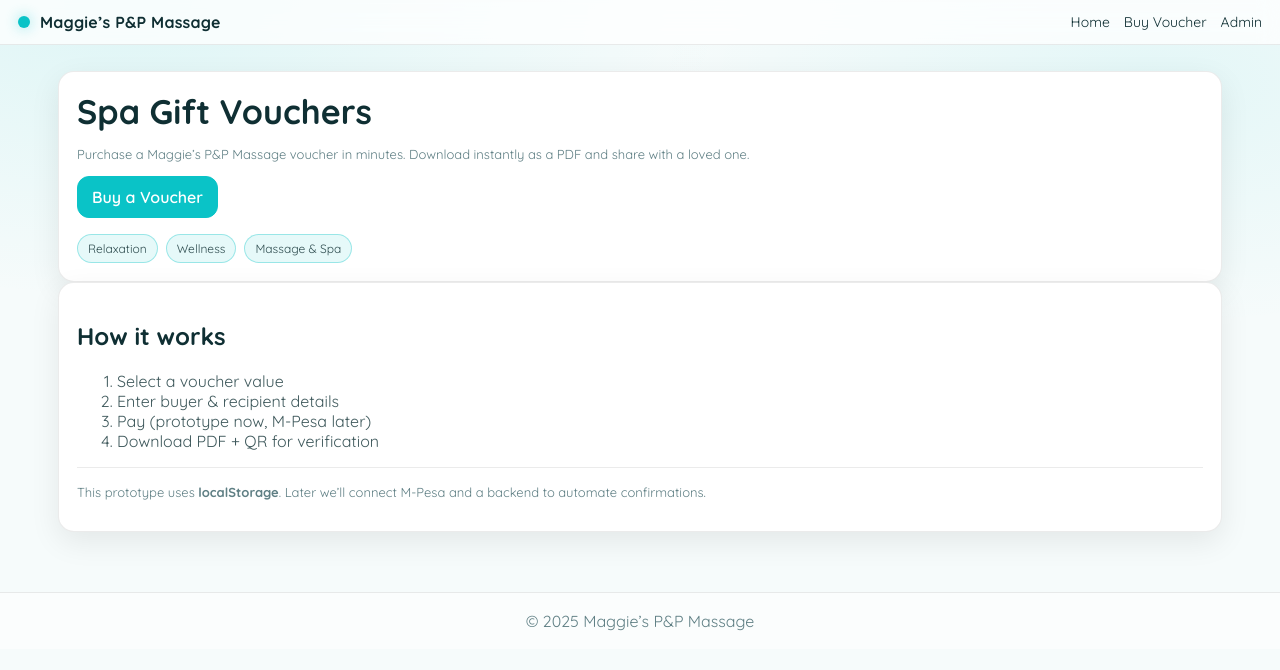
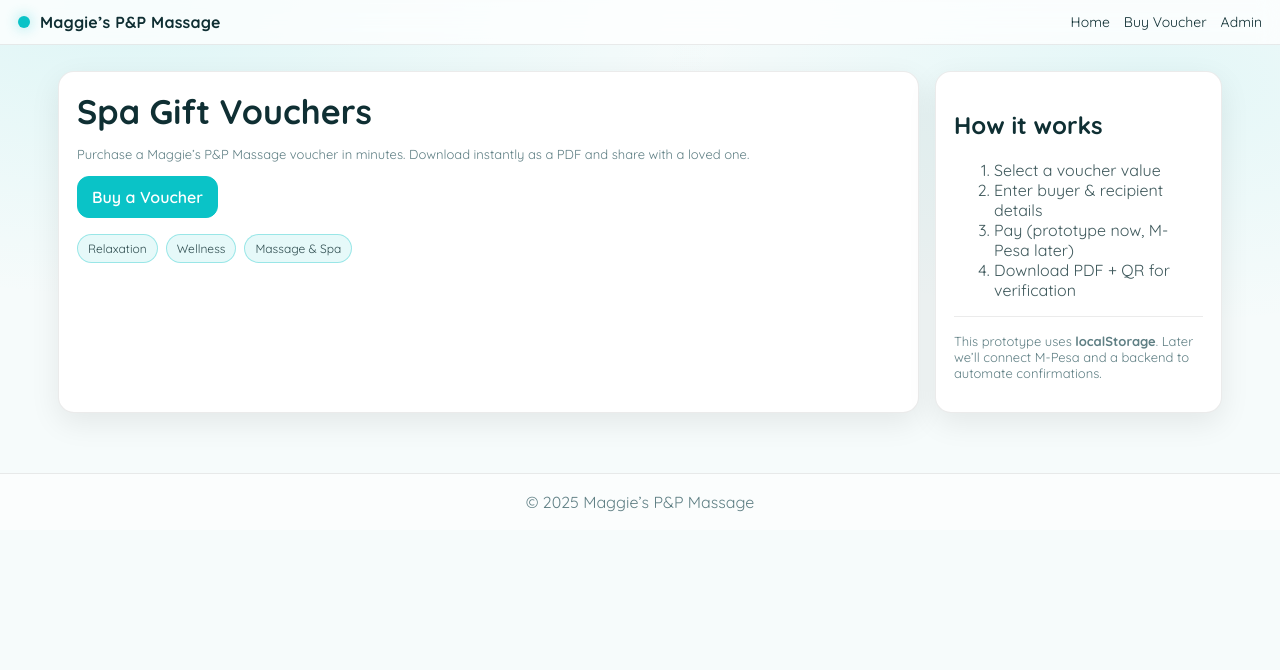
Before and after one commit to JOHNINDAKWA/maggiesspavoucher-system-demo, a React (Vite) app: page / in a window 1280 px wide. Shown: the top 670 px of the page. Built offline with nearby package versions, Linux system fonts and the light colour scheme.

Commit message:
second commit

```diff
--- a/src/index.css
+++ b/src/index.css
@@ -136,13 +136,13 @@ a:hover{
 }
 
 /* Grid */
-/* .grid{
+.grid2{
   display:grid;
   gap: 16px;
-} */
+}
 
 @media(min-width: 920px){
-  .grid.two{
+  .grid2.two{
     grid-template-columns: 3fr 1fr;
   }
 }
@@ -224,7 +224,7 @@ hr.sep{
   }
 
   /* any two-column grids should collapse */
-  .grid.two{
+  .grid2.two{
     grid-template-columns: 1fr !important;
   }
 
--- a/src/pages/Buy/Buy.css
+++ b/src/pages/Buy/Buy.css
@@ -14,3 +14,8 @@
     display:flex;
     gap: 10px;
 }
+
+.grid2{
+  display:grid;
+  gap: 16px;
+}
--- a/src/pages/Buy/Buy.jsx
+++ b/src/pages/Buy/Buy.jsx
@@ -108,7 +108,7 @@ export default function Buy() {
   }
 
   return (
-    <div className="grid two">
+    <div className="grid2 two">
       <section className="card">
         <h2>Buy a Voucher</h2>
         <p className="small">
--- a/src/pages/Home/Home.css
+++ b/src/pages/Home/Home.css
@@ -18,6 +18,11 @@
   flex-wrap: wrap;
 }
 
+.grid2{
+  display:grid;
+  gap: 16px;
+}
+
 .pill{
   border: 1px solid rgba(10,195,199,0.35);
   background: rgba(10,195,199,0.10);
--- a/src/pages/Home/Home.jsx
+++ b/src/pages/Home/Home.jsx
@@ -3,7 +3,7 @@ import "./Home.css";
 
 export default function Home() {
   return (
-    <div className="grid two">
+    <div className="grid2 two">
       <section className="card hero">
         <h1>Spa Gift Vouchers</h1>
         <p className="small">
```
